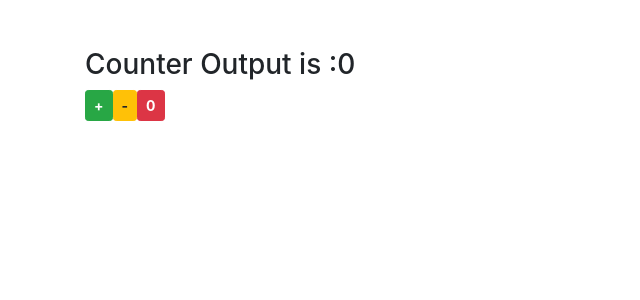
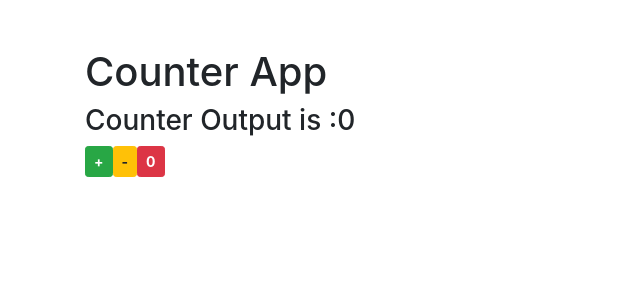
Before and after one commit to usman-004/Angular-NgRx, an Angular app: page / in a window 1280 px wide. Shown: the top 300 px of the page, without its empty margins (0-640 px from the left). Built offline with nearby package versions, Linux system fonts and the light colour scheme.

Commit message:
counter app without NgRx

```diff
--- a/src/app/components/counter/counter.component.html
+++ b/src/app/components/counter/counter.component.html
@@ -1,6 +1,7 @@
 <div class="container mt-5">
   <div class="row">
     <div class="col-md-12">
+      <h1>Counter App</h1>
       <app-counter-output [counter]="counter"></app-counter-output>
     </div>
     <div class="col-md-6">
```
